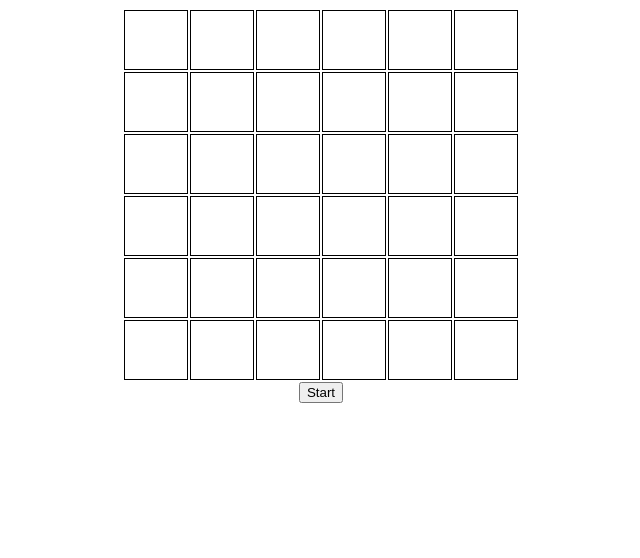
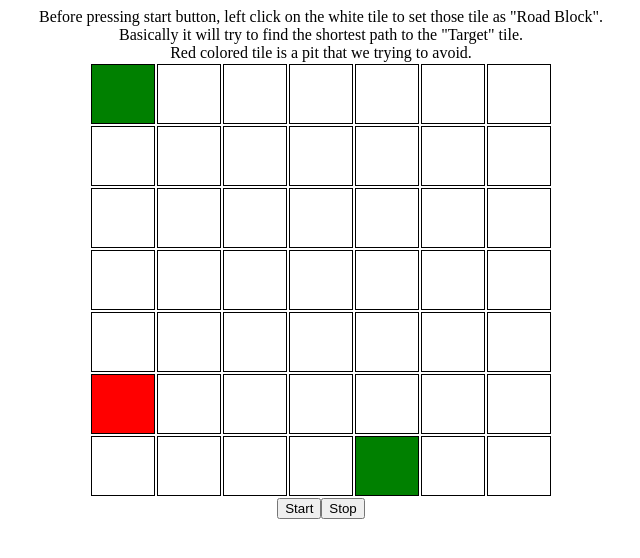
Before and after one commit to genz10/genz10.github.io, a plain HTML site: page index.html in a window 1280 px wide. Shown: the whole page, without its empty margins (319-959 px from the left). Drawn offline with nearby package versions, Linux system fonts and the light colour scheme.

Commit message:
Minor fixes

```diff
--- a/index.html
+++ b/index.html
@@ -1,17 +1,24 @@
 <html>
-
 <head>
 <script src="https://ajax.googleapis.com/ajax/libs/jquery/2.2.2/jquery.min.js"></script>
 <script type="text/javascript" src="maze.js"></script>
 <link rel="stylesheet" type='text/css' href="main.css">
 </head>
 <body>
-		<table id="table"></table>
-		<div id='result'></div>
 <center>
-			<button onClick="start()">Start</button>
+Before pressing start button, left click on the white tile to set those tile as "Road Block".<br/>
+Basically it will try to find the shortest path to the "Target" tile. <br/>
+Red colored tile is a pit that we trying to avoid.<br/>
 </center>
+<table id="table">
+
+
+
+</table>
+<div id='result'>
+
+</div>
+<center><button onClick="start()">Start</button><button onClick="stop()">Stop</button></center>
 
 </body>
-
 </html>
--- a/maze.js
+++ b/maze.js
@@ -9,6 +9,7 @@ var interval = 10;
 var numberAttempt = 0;
 var dir = ['up','down','left','right'];
 var learnRate = 0.5
+
 //END Variable//
 
 
@@ -19,15 +20,18 @@ var epsilon = 0.05;
 //Obstacle Array
 var obstacle = [];
 //DEFINE Pit Coordinate
-var pit = [3,4];
+var pit = [0,5];
 //Define Tile Start
 var tileStart 	= [0,0];
 //Define Tile Goal
-var tileEnd 	= [4,4];
+var tileEnd 	= [4,6];
 
 //MAP SIZE
-var MAP_X = 6;
-var MAP_Y = 6;
+var MAP_X = 7;
+var MAP_Y = 7;
+
+//set debugMode to True for displaying Q Value[might reduce performance]
+var debugMode = false;
 
 
 function defineState(){
@@ -152,7 +156,7 @@ function randomMove(e){
 		var reward = -0.04;
 		nowQ[dr] = nowQ[dr] + reward;
 	}
-	// debugQ();
+	if(debugMode) debugQ();
 }
 
 
@@ -171,11 +175,12 @@ function debugQ(){
 }
 
 var ok = false;
+
+function stop(){
+	clearInterval(idInterval);
+}
 function start(){
 	initiate();
-	if(idInterval){
-		clearInterval(idInterval);
-	}
 	idInterval = setInterval(randomMove,interval);
 }
 function createTable(){
@@ -191,6 +196,7 @@ function createTable(){
 $(document).ready(function(){
 	createTable();
 	defineState();
+	initiate();
 	$('td').click(function(){
 		var x = $(this).attr("x");
 		var y = $(this).attr("y");
```
Also changed, not shown: 1 other file. Lines whose indentation alone changed are shown as unchanged.
